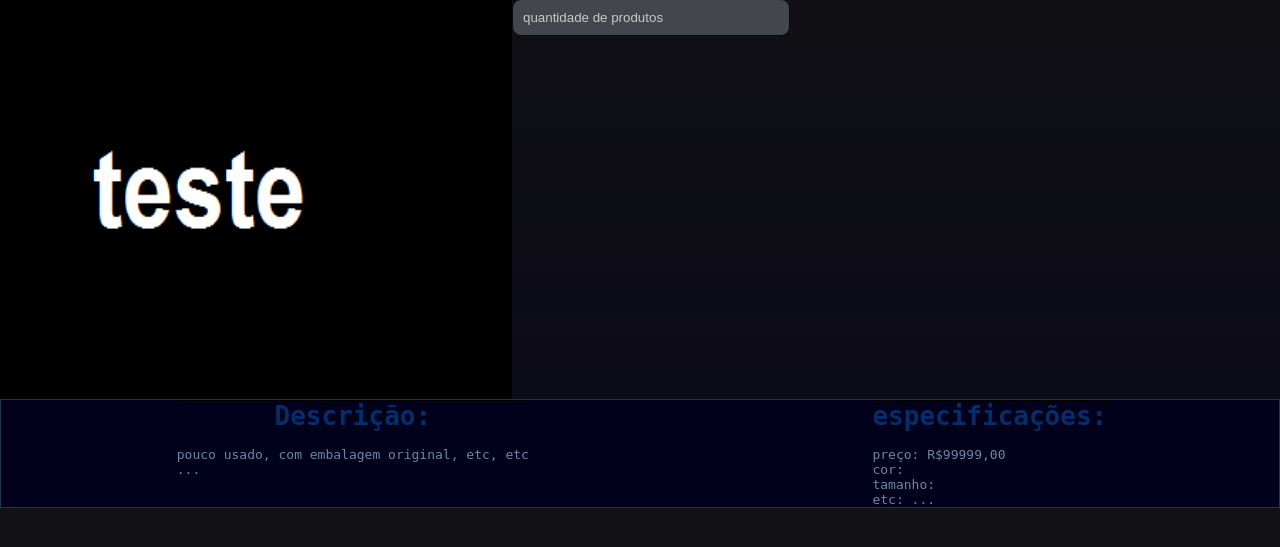
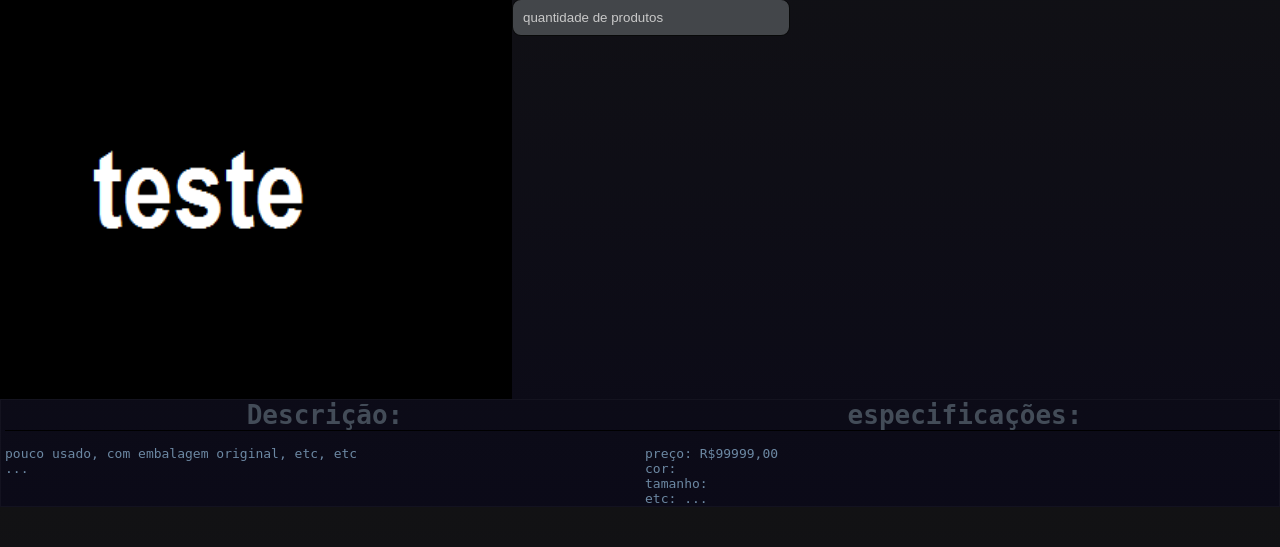
Before and after one commit to DANIELKENTARO/3-ano-analise, a PHP site: page /produto.html in a window 1280 px wide. Shown: the part 159-706 px from the top of the page. Run offline with PHP 8.4, Linux system fonts and the light colour scheme.

Commit message:
Add files via upload

```diff
--- a/produto.html
+++ b/produto.html
@@ -24,7 +24,7 @@
 </a>
     </div>
     </header>
-<main>
+<main class="main">
 <div class="produto_display">
         <img src="img/teste.png" alt="erro" class="img_produto">
         <div>
@@ -53,6 +53,5 @@ etc: ...
         </div>
             </div>
                 </div>
-</main>
 </body>
 </html>
--- a/style.css
+++ b/style.css
@@ -133,11 +133,12 @@ form ::placeholder{
 .main{
     display: flex;
     flex-direction: column;
+    overflow: hidden;
 }
 .descricao_produto{
-    background-color: #01011b;
+    background-color: #0d0d1400;
     text-align: justify;
-    border: 1px solid rgb(26, 54, 86);
+    border: 1px solid rgba(90, 92, 95, 0.101);
     padding-left: 4px;
     display: flex;
     flex-direction: column;
@@ -160,15 +161,14 @@ form ::placeholder{
 .informacoes_produto{
     display: flex;
     flex-direction: row;
-    justify-content: space-around;
 }
 .informacoes{
-display: flex;
-flex-direction: row;
+    display: flex;
+    flex-direction: row;
 }
 .especificacoes{
-flex-direction: row;
-display: flex;
+    flex-direction: row;
+    display: flex;
 }
 .li_especificacoes{
     display: list-item;
@@ -177,8 +177,11 @@ display: flex;
     background-color: #13131a;
 }
 #produto_titulo{
+    border: none;
+    border-bottom: 1px solid black;
+    width: 50vw;
     font-size: 200%;
-    color: #084390ac;
+    color: #4d5763dc;
 }
 .produto_display{
     display: flex;
```
